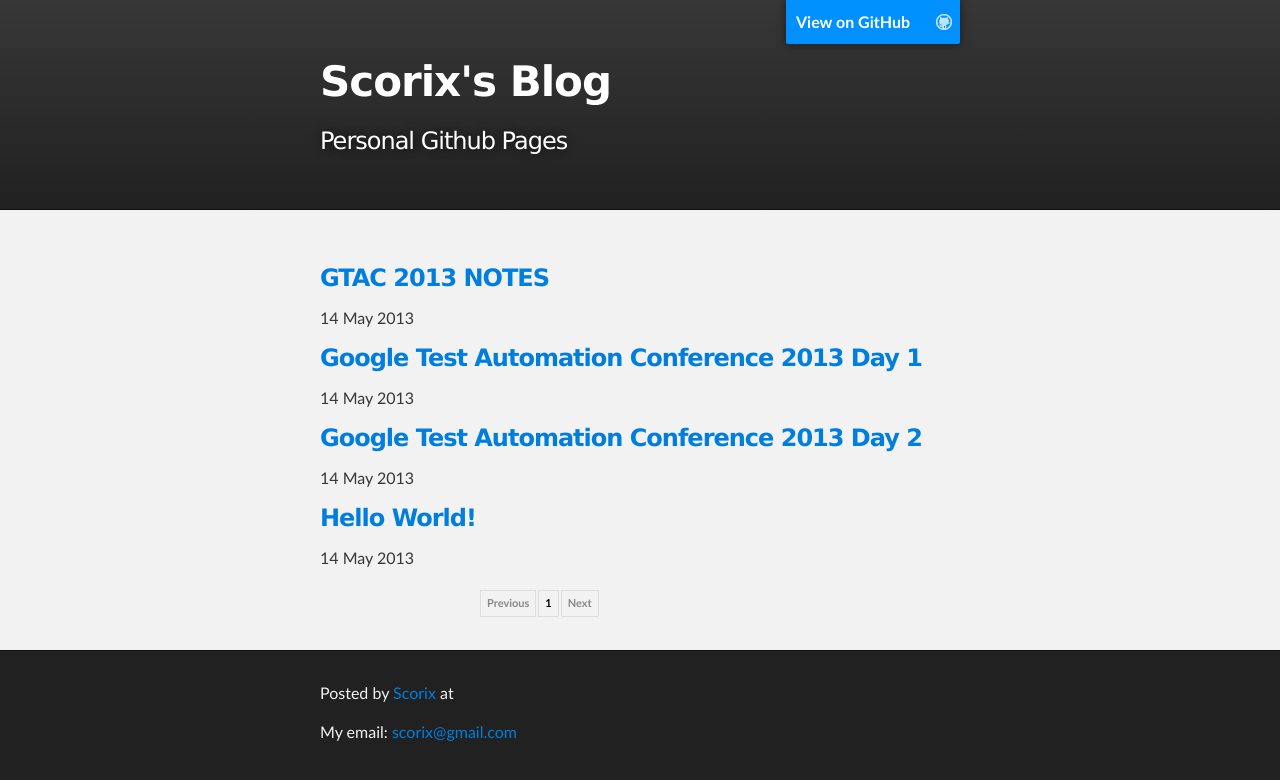
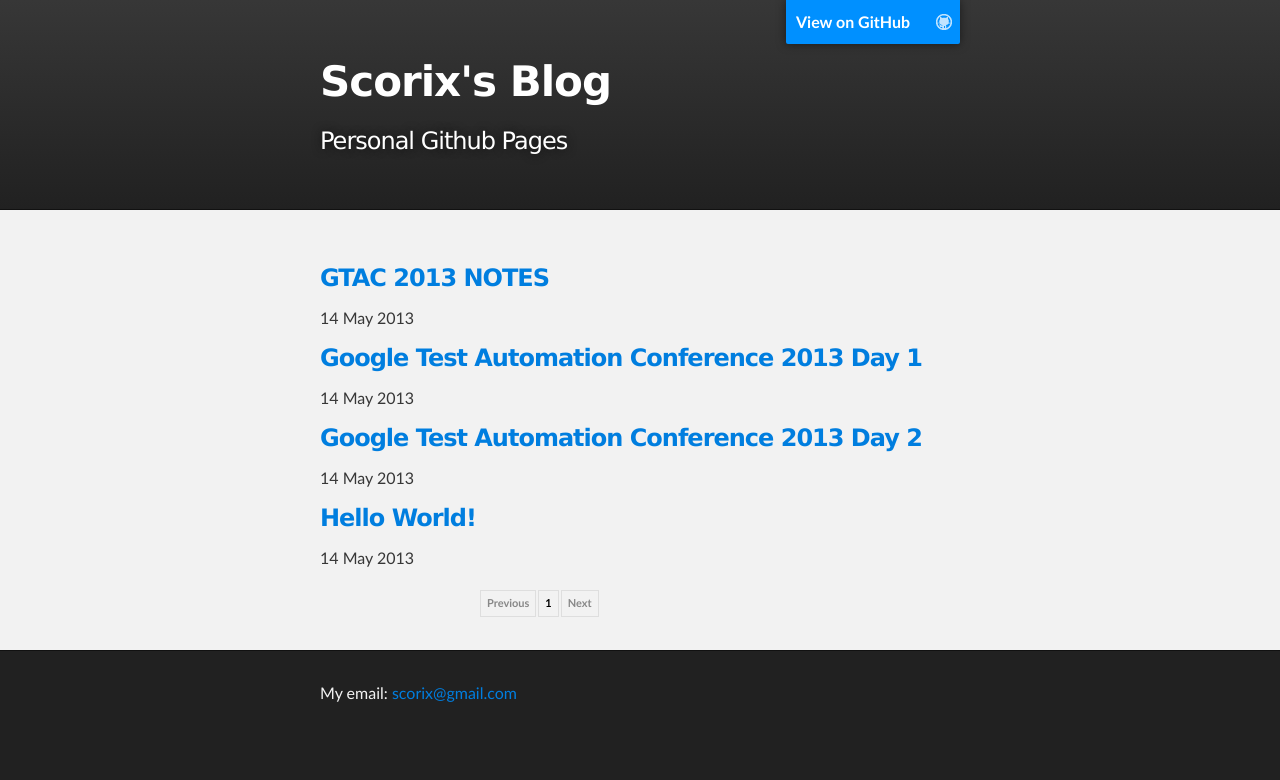
Before and after one commit to scorix/scorix.github.io, a Jekyll site: the page built from index.html, in a window 1280 px wide. Shown: the top 780 px of the page. Built offline with Jekyll 4.4.1, drawn with Linux system fonts in a browser that asks for light colours; the list of posts is cut into pages by our own code.

```diff
--- a/_layouts/default.html
+++ b/_layouts/default.html
@@ -38,7 +38,7 @@
 <!-- FOOTER  -->
 <div id="footer_wrap" class="outer">
     <footer class="inner">
-        {% if page %}
+        {% if page.date %}
             <p>Posted by <a href="https://about.me/scorix">Scorix</a> at {{ page.date | date_to_string }}</p>
         {% endif %}
         <p>My email: <a href="mailto://scorix@gmail.com">scorix@gmail.com</a></p>
```
